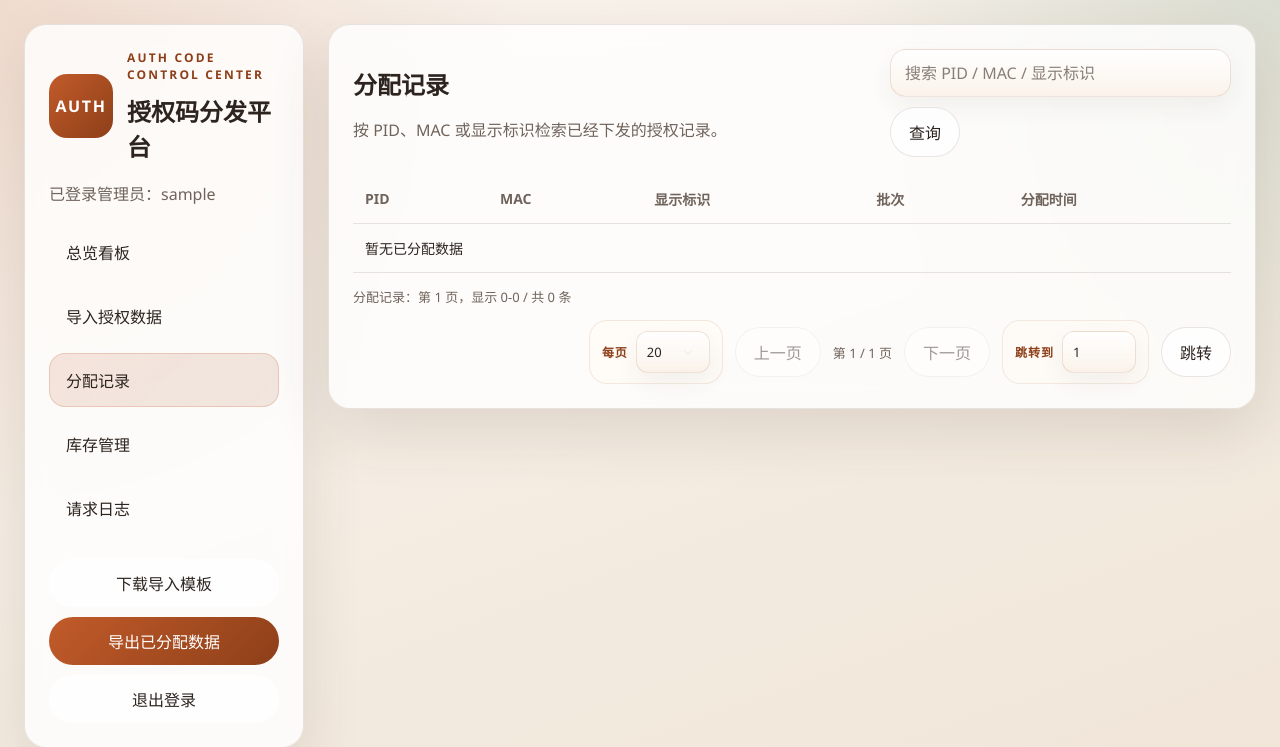
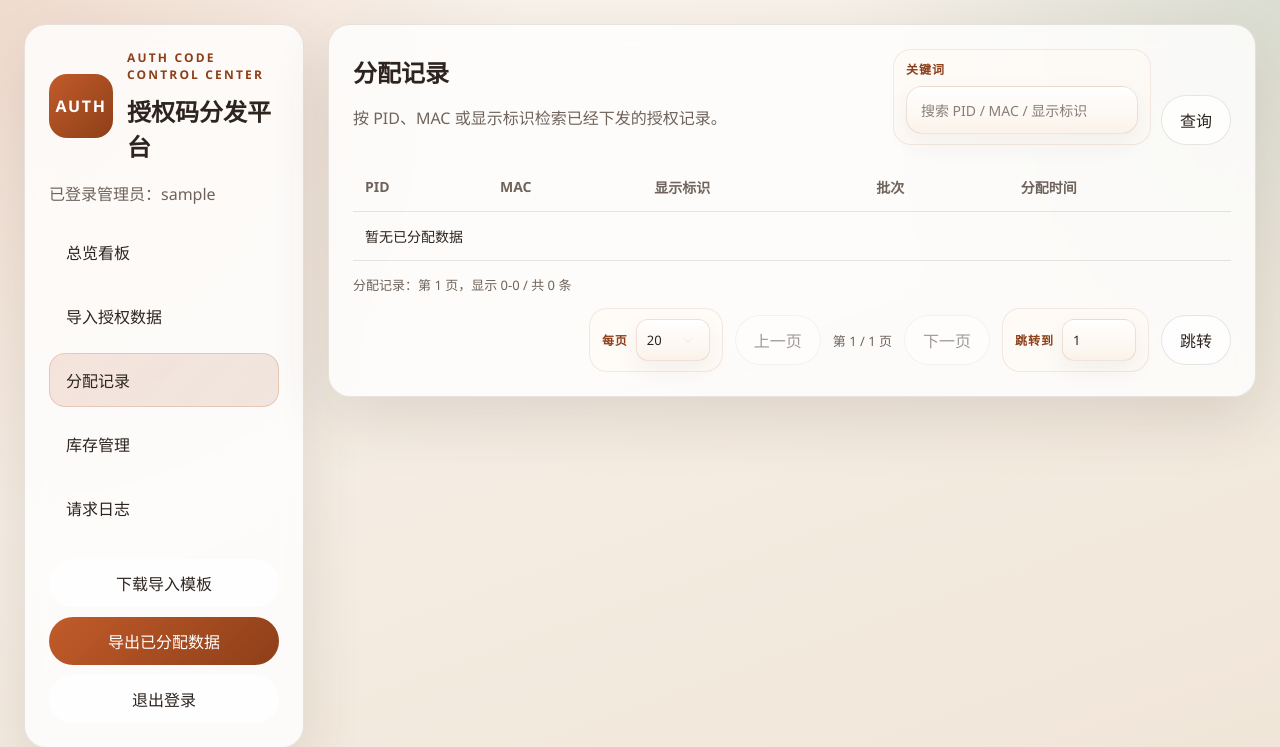
Before and after one commit to ByteRK/MacToAuthCode, a Flask app: page /dashboard in a window 1280 px wide, after a click on "分配记录". Shown: the top 747 px of the page. Run offline with Flask 3, Linux system fonts and the light colour scheme; the visitor is signed in with stand-in values (Sample User, id 1); data that the repository does not hold is empty.

Commit message:
style: align inventory and allocation filters with dashboard theme

```diff
--- a/app/static/style.css
+++ b/app/static/style.css
@@ -138,6 +138,8 @@ select:focus {
 }
 
 select {
+  -webkit-appearance: none;
+  -moz-appearance: none;
   appearance: none;
   padding-right: 40px;
   background-image:
@@ -150,6 +152,13 @@ select {
 
 input[type="datetime-local"] {
   min-width: 188px;
+}
+
+input[readonly] {
+  color: var(--muted);
+  border-style: dashed;
+  background:
+    linear-gradient(180deg, rgba(252, 247, 242, 0.96), rgba(243, 232, 220, 0.9));
 }
 
 input[type="file"] {
@@ -395,11 +404,36 @@ a.ghost-btn:hover {
   display: flex;
   gap: 10px;
   flex-wrap: wrap;
+  align-items: flex-end;
 }
 
 .inline-form input,
 .inline-form select {
   min-width: 200px;
+}
+
+.toolbar-field {
+  display: grid;
+  gap: 8px;
+  min-width: 160px;
+  padding: 10px 12px;
+  border: 1px solid rgba(141, 63, 25, 0.1);
+  border-radius: 18px;
+  background: rgba(255, 250, 244, 0.56);
+}
+
+.toolbar-field input,
+.toolbar-field select {
+  min-width: 0;
+  width: 100%;
+}
+
+.toolbar-field-medium {
+  min-width: 190px;
+}
+
+.toolbar-field-wide {
+  min-width: 240px;
 }
 
 .import-form {
--- a/app/templates/dashboard/panels/allocations.html
+++ b/app/templates/dashboard/panels/allocations.html
@@ -6,7 +6,10 @@
         <p class="muted">按 PID、MAC 或显示标识检索已经下发的授权记录。</p>
       </div>
       <form id="allocation-search-form" class="inline-form">
-        <input id="allocation-search" type="search" placeholder="搜索 PID / MAC / 显示标识">
+        <label class="toolbar-field toolbar-field-wide">
+          <span>关键词</span>
+          <input id="allocation-search" type="search" placeholder="搜索 PID / MAC / 显示标识">
+        </label>
         <button type="submit" class="ghost-btn">查询</button>
       </form>
     </div>
--- a/app/templates/dashboard/panels/inventory.html
+++ b/app/templates/dashboard/panels/inventory.html
@@ -6,7 +6,10 @@
         <p class="muted">按 PID 聚合展示库存。</p>
       </div>
       <form id="inventory-summary-form" class="inline-form">
+        <label class="toolbar-field toolbar-field-wide">
+          <span>关键词</span>
           <input id="inventory-summary-search" type="search" placeholder="搜索 PID">
+        </label>
         <button type="submit" class="ghost-btn">查询</button>
       </form>
     </div>
@@ -53,13 +56,22 @@
         <p class="muted" id="inventory-detail-hint">先从上方选择一个 PID，再查看对应的授权码明细。</p>
       </div>
       <form id="code-search-form" class="inline-form">
+        <label class="toolbar-field toolbar-field-medium">
+          <span>当前 PID</span>
           <input id="selected-pid" type="text" placeholder="点击上方“查看明细”自动填充" readonly>
+        </label>
+        <label class="toolbar-field">
+          <span>状态</span>
           <select id="code-status">
             <option value="all">全部状态</option>
             <option value="available">可分配</option>
             <option value="assigned">已分配</option>
           </select>
+        </label>
+        <label class="toolbar-field toolbar-field-wide">
+          <span>关键词</span>
           <input id="code-search" type="search" placeholder="搜索 MAC / DID / 载荷">
+        </label>
         <button type="submit" class="ghost-btn">查询明细</button>
       </form>
     </div>
```
Lines whose indentation alone changed are shown as unchanged.
